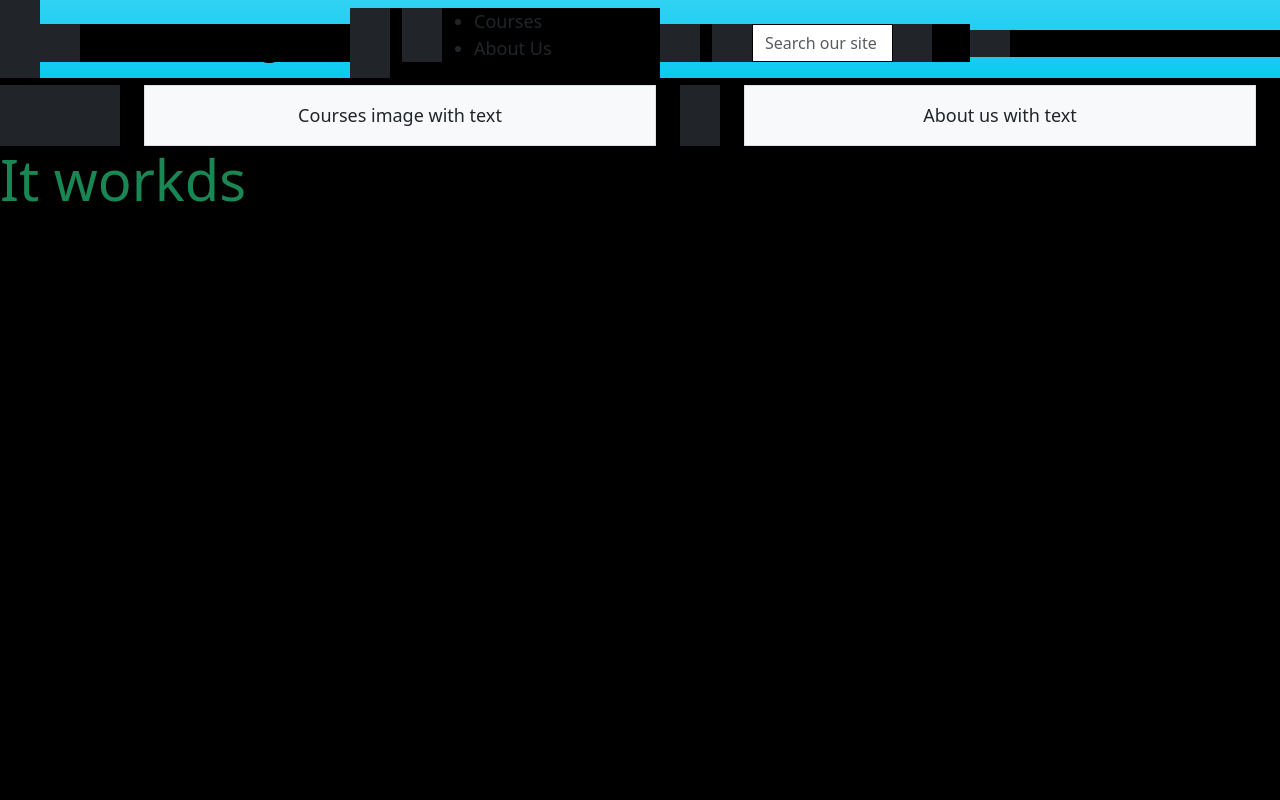
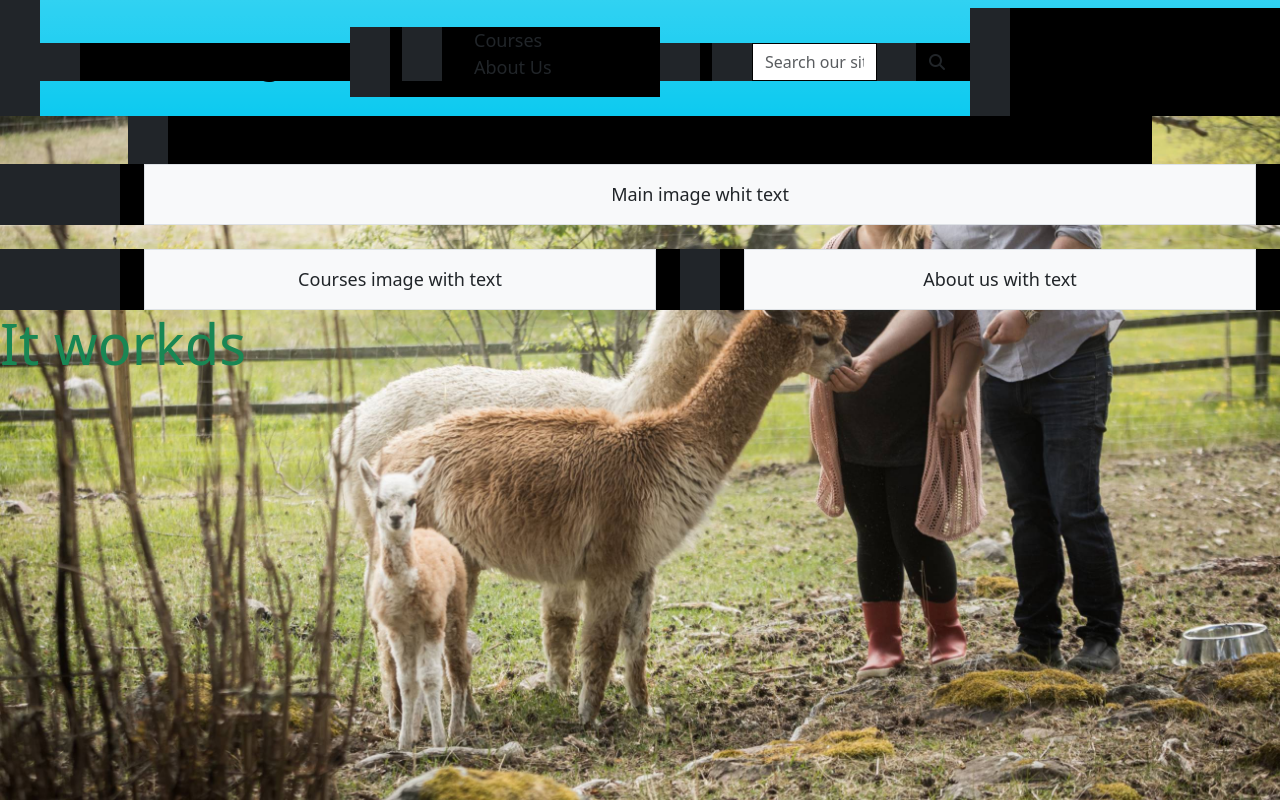
Before and after one commit to GroundBuilder/granbodagard_v1, a Django app: page / in a window 1280 px wide. Run offline with Django 3.2, Linux system fonts and the light colour scheme; some libraries are stand-ins or nearby versions.

Commit message:
Add style css and css fix.

```diff
--- a/granbodagard/urls.py
+++ b/granbodagard/urls.py
@@ -15,9 +15,11 @@ Including another URLconf
 """
 from django.contrib import admin
 from django.urls import path, include
+from django.conf import settings
+from django.conf.urls.static import static
 
 urlpatterns = [
     path('admin/', admin.site.urls),
     path('accounts/', include('allauth.urls')),  # Django-allauth required
     path('', include('home.urls')),
-]
+] + static(settings.MEDIA_URL, document_root=settings.MEDIA_ROOT)
--- a/static/css/base.css
+++ b/static/css/base.css
@@ -1,5 +1,11 @@
+html {
+    height: 100%;
+}
+
 body {
-    background-color: #000;
+    background: url('../../media/background_alpackor_granboda_owner.jpg') no-repeat center center fixed;
+    background-size: cover;
+    height: calc(100vh - 164px);
 }
 
 div {
@@ -8,3 +14,42 @@ div {
     border-left: 40px solid;
 
 }
+
+ul {
+    list-style-type: none;
+}
+
+/* ----- Media Queries ------ */
+
+/* Slightly larger container on xl screens */
+@media (min-width: 1200px) {
+    .container {
+        max-width: 80%;
+    }
+}
+
+/* fixed top navbar only on medium and up */
+@media (min-width: 992px) {
+    .fixed-top-desktop-only {
+        position: fixed;
+        top: 0;
+        right: 0;
+        left: 0;
+        z-index: 1030;
+    }
+
+    .header-container {
+        padding-top: 164px;
+    }
+}
+
+/* pad the top a bit when navbar is collapsed on mobile */
+@media (max-width: 991px) {
+    .header-container {
+        padding-top: 116px;
+    }
+
+    body {
+        height: calc(100vh - 116px);
+    }
+}
--- a/templates/base.html
+++ b/templates/base.html
@@ -30,6 +30,7 @@
     {% endblock %}
 
     {% block corejs %}
+    <script src="https://kit.fontawesome.com/02d1f83f71.js" crossorigin="anonymous"></script>
     <script src="https://cdn.jsdelivr.net/npm/@popperjs/core@2.11.7/dist/umd/popper.min.js"
         integrity="sha384-zYPOMqeu1DAVkHiLqWBUTcbYfZ8osu1Nd6Z89ify25QV9guujx43ITvfi12/QExE"
         crossorigin="anonymous"></script>
```
Also changed, not shown: granbodagard/settings.py (+6 -2 lines), requirements.txt (line endings or trailing spaces).
